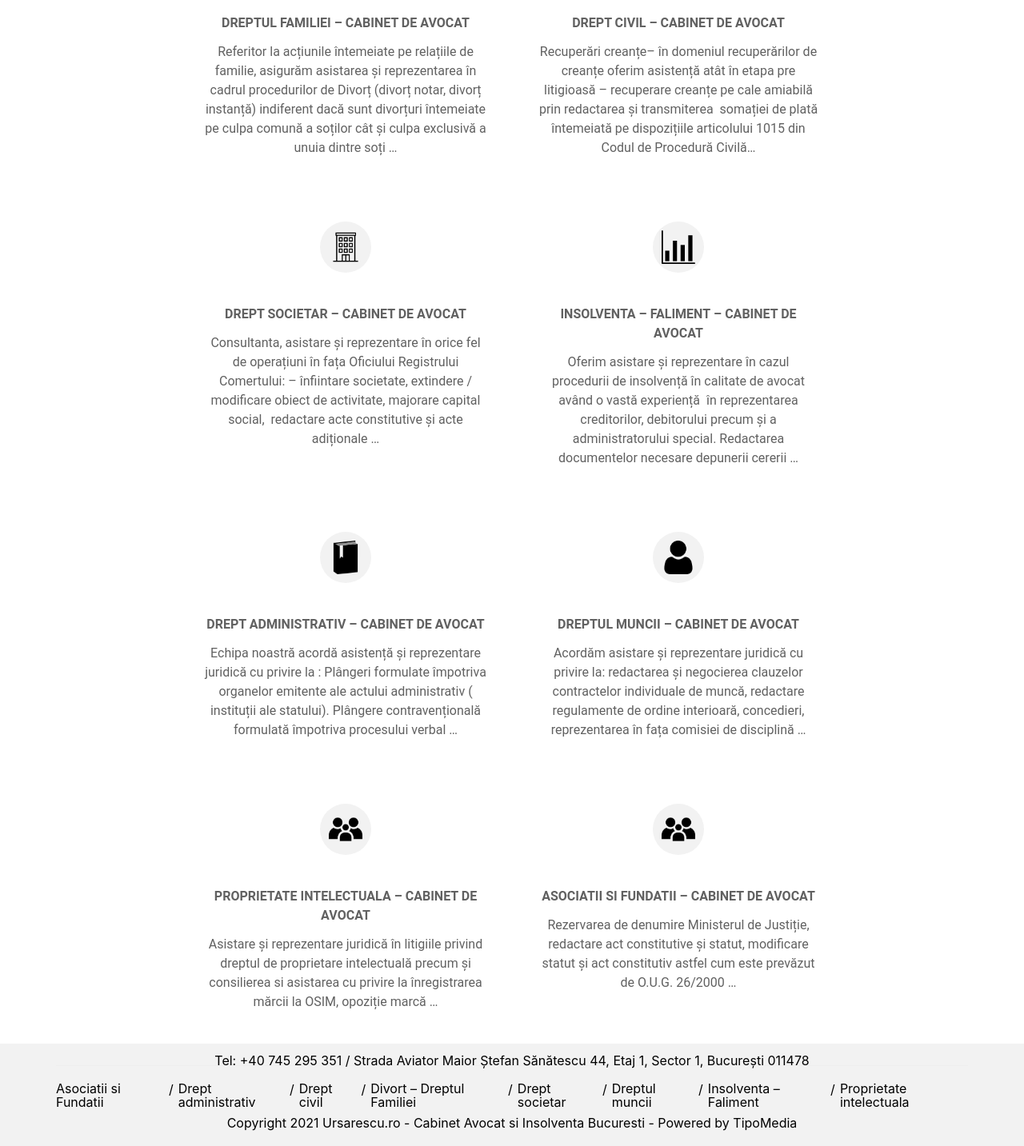
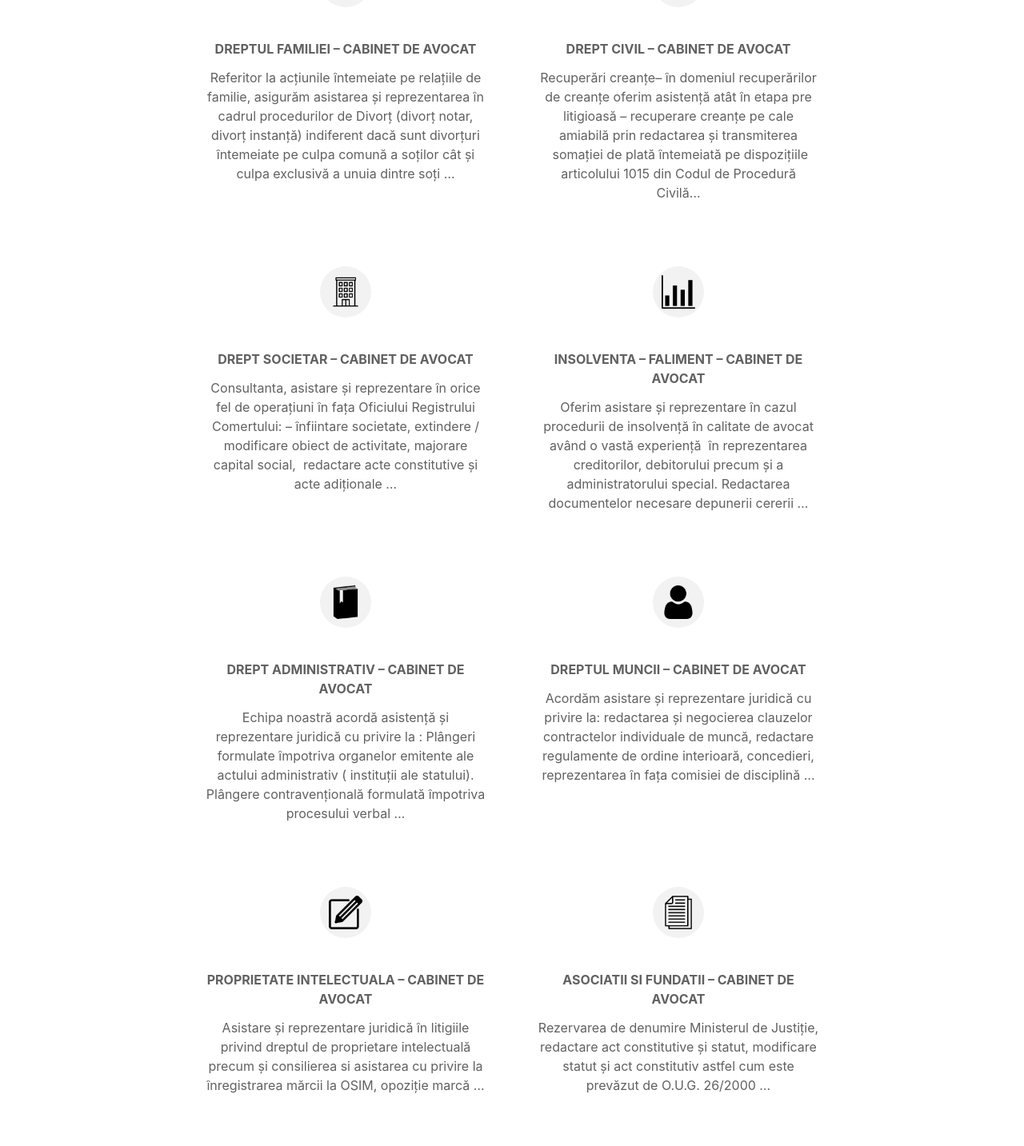
Before and after one commit to CleanCodeRo/bradu-law, a React (Vite) app: page / in a window 1280 px wide. Shown: the part 1297-2730 px from the top of the page at 80% size. Built offline with nearby package versions, Linux system fonts and the light colour scheme.

Commit message:
aboutUs done + other changes

```diff
--- a/src/Components/Footer.jsx
+++ b/src/Components/Footer.jsx
@@ -62,8 +62,12 @@ export default function Footer() {
           </div>
         </div>
         <div id="copyright" className="w-fit h-3.5">
+          {/* <span className="w-fit text-neutral-500 text-s font-normal font-['Inter'] leading-tight ">
+            Copyright 2021 Ursarescu.ro - Cabinet Avocat si Insolventa Bucuresti
+            - Powered by{" "}
+          </span> */}
           <span className="w-fit text-neutral-500 text-s font-normal font-['Inter'] leading-tight ">
-            Copyright 2021 Ursarescu.ro - Cabinet Avocat si Insolventa Bucuresti
+            Copyright 2021 bradu.ro - CABINET DE AVOCAT-CABINET INDIVIDUAL DE INSOLVENTA BRADU NICOLETA-DORINA
             - Powered by{" "}
           </span>
           <span className="text-neutral-500 text-s font-normal font-['Inter'] leading-tight">
--- a/src/Components/HomeComponents/CabinetDetails.jsx
+++ b/src/Components/HomeComponents/CabinetDetails.jsx
@@ -1,26 +1,14 @@
-import { timeline } from "@material-tailwind/react";
+
 import React from "react";
-
+import IconDetailCard from "../../Reusables/IconDetailCard";
 
 export default function CabinetDetails() {
 
-    const Card = ({ image, title, text }) => {
-        return (
-            <div className="flex flex-col items-center my-10">
-                <div id="icon" className="h-16 w-16 mb-10 bg-first rounded-full flex items-center justify-center">
-                    <img className="h-4/6" src={image} />
-                </div>
-                <p className="font-bold uppercase text-center mb-3">{title}</p>
-                <p className=" text-center">{text}</p>
-            </div>)
-    }
-
-
     return (
-        <div className="w-full flex justify-center">
-            <div className="w-3/5 mt-20  text-gray-700">
+        <div className="w-full flex justify-center font-normal font-['Inter']">
+            <div className="w-3/5 my-20  text-gray-700">
                 <div id="firtPart" className="">
-                    <p className="font-bold text-center text-2xl ">Cabinet de Avocat Ursărescu Gabriela Cristina</p>
+                    <p className="font-bold text-center text-2xl uppercase">Cabinet de Avocat-Cabinet Individual de Insolventa Bradu Nicoleta-Dorina</p>
                     <p className="text-center mt-4">acordă asistență și reprezentare juridică în domenii de drept comercial, înființări societăți, drept civil, dreptul familiei, dreptul muncii, proprietate intelectuală, procedura insolvenței, recuperări creanțe,
                         drept administrativ, asociații și fundații etc.
                     </p>
@@ -31,14 +19,14 @@ export default function CabinetDetails() {
                     <p className="font-bold text-lg text-center mt-10 uppercase">Domenii de practica – Cabinet de Avocat Bucuresti</p>
                     <hr className="my-5"></hr>
                     <div id="iconsGrid" className="w-full grid grid-cols-2 gap-x-16">
-                        <Card image="images/parental-control_3092920.png" title={"Dreptul Familiei – Cabinet de avocat"} text={"Referitor la acțiunile întemeiate pe relațiile de familie, asigurăm asistarea și reprezentarea în cadrul procedurilor de Divorț (divorț notar, divorț instanță) indiferent dacă sunt divorțuri întemeiate pe culpa comună a soților cât și culpa exclusivă a unuia dintre soți …"} />
-                        <Card image="images/judge_1705255.png" title={"Drept Civil – Cabinet de avocat"} text={"Recuperări creanțe– în domeniul recuperărilor de creanțe oferim asistență atât în etapa pre litigioasă – recuperare creanțe pe cale amiabilă prin redactarea și transmiterea  somației de plată întemeiată pe dispozițiile articolului 1015 din Codul de Procedură Civilă…"} />
-                        <Card image="images/construction_8434403.png" title={"Drept Societar – Cabinet de avocat"} text={"Consultanta, asistare și reprezentare în orice fel de operațiuni în fața Oficiului Registrului Comertului: – înfiintare societate, extindere / modificare obiect de activitate, majorare capital social,  redactare acte constitutive și acte adiționale …"} />
-                        <Card image="images/chart_3832835.png" title={"Insolventa – Faliment – Cabinet de avocat"} text={"Oferim asistare și reprezentare în cazul procedurii de insolvență în calitate de avocat având o vastă experiență  în reprezentarea creditorilor, debitorului precum și a administratorului special. Redactarea documentelor necesare depunerii cererii …"} />
-                        <Card image="images/book-with-marker_43139.png" title={"Drept Administrativ – Cabinet de avocat"} text={"Echipa noastră acordă asistență și reprezentare juridică cu privire la : Plângeri formulate împotriva organelor emitente ale actului administrativ ( instituții ale statului). Plângere contravențională formulată împotriva procesului verbal …"} />
-                        <Card image="images/user_1077114.png" title={"Dreptul Muncii – Cabinet de avocat"} text={"Acordăm asistare și reprezentare juridică cu privire la: redactarea și negocierea clauzelor contractelor individuale de muncă, redactare regulamente de ordine interioară, concedieri, reprezentarea în fața comisiei de disciplină …"} />
-                        <Card image="images/parental-control_3092920.png" title={"Proprietate Intelectuala – Cabinet de avocat"} text={"Asistare și reprezentare juridică în litigiile privind dreptul de proprietare intelectuală precum și consilierea si asistarea cu privire la înregistrarea mărcii la OSIM, opoziție marcă …"} />
-                        <Card image="images/parental-control_3092920.png" title={"Asociatii si Fundatii – Cabinet de avocat"} text={"Rezervarea de denumire Ministerul de Justiție, redactare act constitutive și statut, modificare statut și act constitutiv astfel cum este prevăzut de O.U.G. 26/2000 …"} />
+                        <IconDetailCard image="images/parental-control_3092920.png" title={"Dreptul Familiei – Cabinet de avocat"} text={"Referitor la acțiunile întemeiate pe relațiile de familie, asigurăm asistarea și reprezentarea în cadrul procedurilor de Divorț (divorț notar, divorț instanță) indiferent dacă sunt divorțuri întemeiate pe culpa comună a soților cât și culpa exclusivă a unuia dintre soți …"} />
+                        <IconDetailCard image="images/judge_1705255.png" title={"Drept Civil – Cabinet de avocat"} text={"Recuperări creanțe– în domeniul recuperărilor de creanțe oferim asistență atât în etapa pre litigioasă – recuperare creanțe pe cale amiabilă prin redactarea și transmiterea  somației de plată întemeiată pe dispozițiile articolului 1015 din Codul de Procedură Civilă…"} />
+                        <IconDetailCard image="images/construction_8434403.png" title={"Drept Societar – Cabinet de avocat"} text={"Consultanta, asistare și reprezentare în orice fel de operațiuni în fața Oficiului Registrului Comertului: – înfiintare societate, extindere / modificare obiect de activitate, majorare capital social,  redactare acte constitutive și acte adiționale …"} />
+                        <IconDetailCard image="images/chart_3832835.png" title={"Insolventa – Faliment – Cabinet de avocat"} text={"Oferim asistare și reprezentare în cazul procedurii de insolvență în calitate de avocat având o vastă experiență  în reprezentarea creditorilor, debitorului precum și a administratorului special. Redactarea documentelor necesare depunerii cererii …"} />
+                        <IconDetailCard image="images/book-with-marker_43139.png" title={"Drept Administrativ – Cabinet de avocat"} text={"Echipa noastră acordă asistență și reprezentare juridică cu privire la : Plângeri formulate împotriva organelor emitente ale actului administrativ ( instituții ale statului). Plângere contravențională formulată împotriva procesului verbal …"} />
+                        <IconDetailCard image="images/user_1077114.png" title={"Dreptul Muncii – Cabinet de avocat"} text={"Acordăm asistare și reprezentare juridică cu privire la: redactarea și negocierea clauzelor contractelor individuale de muncă, redactare regulamente de ordine interioară, concedieri, reprezentarea în fața comisiei de disciplină …"} />
+                        <IconDetailCard image="images/edit.png" title={"Proprietate Intelectuala – Cabinet de avocat"} text={"Asistare și reprezentare juridică în litigiile privind dreptul de proprietare intelectuală precum și consilierea si asistarea cu privire la înregistrarea mărcii la OSIM, opoziție marcă …"} />
+                        <IconDetailCard image="images/document.png" title={"Asociatii si Fundatii – Cabinet de avocat"} text={"Rezervarea de denumire Ministerul de Justiție, redactare act constitutive și statut, modificare statut și act constitutiv astfel cum este prevăzut de O.U.G. 26/2000 …"} />
                     </div>
                 </div>
             </div>
--- /dev/null
+++ b/src/Pages/AboutUs.jsx
@@ -0,0 +1,37 @@
+import React from "react";
+import IconDetailCard from "../Reusables/IconDetailCard";
+
+
+export default function AboutUs() {
+
+
+    return (
+        <div id="principalHolder" className="w-full flex items-center justify-center text-gray-700">
+            <div id="centerdHolder" className="w-3/5 ">
+                <img
+                    src="https://images.unsplash.com/photo-1493246507139-91e8fad9978e?ixlib=rb-4.0.3&ixid=MnwxMjA3fDB8MHxwaG90by1wYWdlfHx8fGVufDB8fHx8&auto=format&fit=crop&w=2940&q=80"
+                    className="h-[30rem] w-full object-cover"
+                />
+
+                <div id="otherDetails" className="w-full">
+                    <div id="title" className="w-full flex justify-center items-center my-8">
+                        <div className="bg-gray-300 h-1 w-[10%]"></div>
+                        <p className="text-center w-[80%] font-bold  text-lg uppercase">Cabinet de Avocat-Cabinet Individual de Insolventa Bradu Nicoleta-Dorina</p>
+                        <div className="bg-gray-300 h-1 w-[10%]"></div>
+                    </div>
+
+                    <p className="my-3">Bine ați venit la Cabinetul de Avocatură Cabinet de Avocat-Cabinet Individual de Insolventa Bradu Nicoleta-Dorina!</p>
+                    <p className="my-3">punem accent pe integritate, competență și relații de încredere cu clienții noștri. Fie că aveți nevoie de asistență în dreptul afacerilor, dreptul familiei, dreptul penal sau oricare altă sferă juridică, suntem aici să vă ghidăm și să vă reprezentăm cu profesionalism și devotament.</p>
+                    <p className="my-3">Echipa noastră de avocați pasionați se străduiește să ofere consultanță juridică clară și eficientă, având ca obiectiv principal obținerea rezultatelor dorite pentru clienții noștri. </p>
+
+                    <hr className="mt-10 mb-3"></hr>
+
+                    <div id="iconsDetails" className="w-full grid grid-cols-2 gap-x-16 mb-10">
+                        <IconDetailCard image="images/judge_1705255.png" title={"Drept Civil – Cabinet de avocat"} text={"Recuperări creanțe– în domeniul recuperărilor de creanțe oferim asistență atât în etapa pre litigioasă – recuperare creanțe pe cale amiabilă prin redactarea și transmiterea  somației de plată întemeiată pe dispozițiile articolului 1015 din Codul de Procedură Civilă…"} />
+                        <IconDetailCard image="images/chart_3832835.png" title={"Insolventa – Faliment – Cabinet de avocat"} text={"Oferim asistare și reprezentare în cazul procedurii de insolvență în calitate de avocat având o vastă experiență  în reprezentarea creditorilor, debitorului precum și a administratorului special. Redactarea documentelor necesare depunerii cererii …"} />
+                    </div>
+                </div>
+            </div>
+        </div>
+    )
+}
--- a/src/Home.jsx
+++ b/src/Pages/Home.jsx
@@ -1,6 +1,5 @@
-
-import CabinetDetails from "./Components/HomeComponents/CabinetDetails";
-import CarrouselPhotos from "./Components/HomeComponents/CarrouselPhotos";
+import CabinetDetails from "../Components/HomeComponents/CabinetDetails";
+import CarrouselPhotos from "../Components/HomeComponents/CarrouselPhotos"
 
 export default function Home() {
 
--- /dev/null
+++ b/src/Reusables/IconDetailCard.jsx
@@ -0,0 +1,13 @@
+import React from "react";
+
+export default function IconDetailCard({ image, title, text }){
+    return (
+        <div className="flex flex-col items-center my-10">
+        <div id="icon" className="h-16 w-16 mb-10 bg-first rounded-full flex items-center justify-center">
+            <img className="h-4/6" src={image} />
+        </div>
+        <p className="font-bold uppercase text-center mb-3">{title}</p>
+        <p className=" text-center">{text}</p>
+    </div>
+    )
+}
--- a/src/main.jsx
+++ b/src/main.jsx
@@ -1,10 +1,11 @@
 import React from 'react'
 import ReactDOM from 'react-dom/client'
-import Home from './Home';
 import './index.css'
 import { BrowserRouter, Route, Routes } from "react-router-dom";
 import Footer from './Components/Footer';
 import Header from './Components/Header';
+import Home from './Pages/Home';
+import AboutUs from './Pages/AboutUs';
 
 export default function App() {
   return (
@@ -12,6 +13,7 @@ export default function App() {
       <Header/>
       <Routes>
         <Route path="/" element={<Home/>}> </Route>
+        <Route path="/aboutUs" element={<AboutUs/>}> </Route>
       </Routes>
     <Footer/>
     </BrowserRouter>
```
Also changed, not shown: src/Components/Header.jsx (+11 -5 lines), public/images/document.png (added), public/images/edit.png (added).
